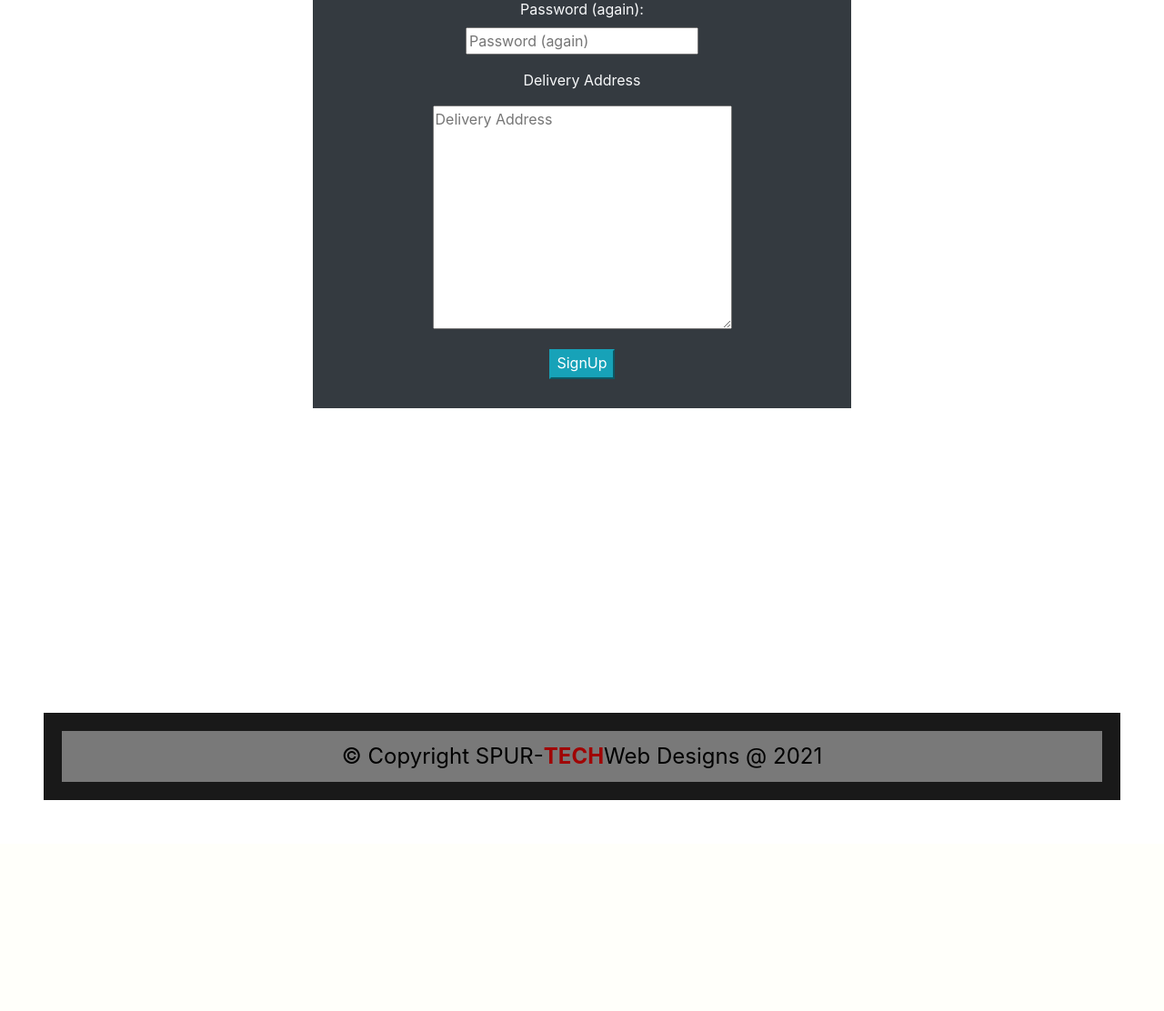
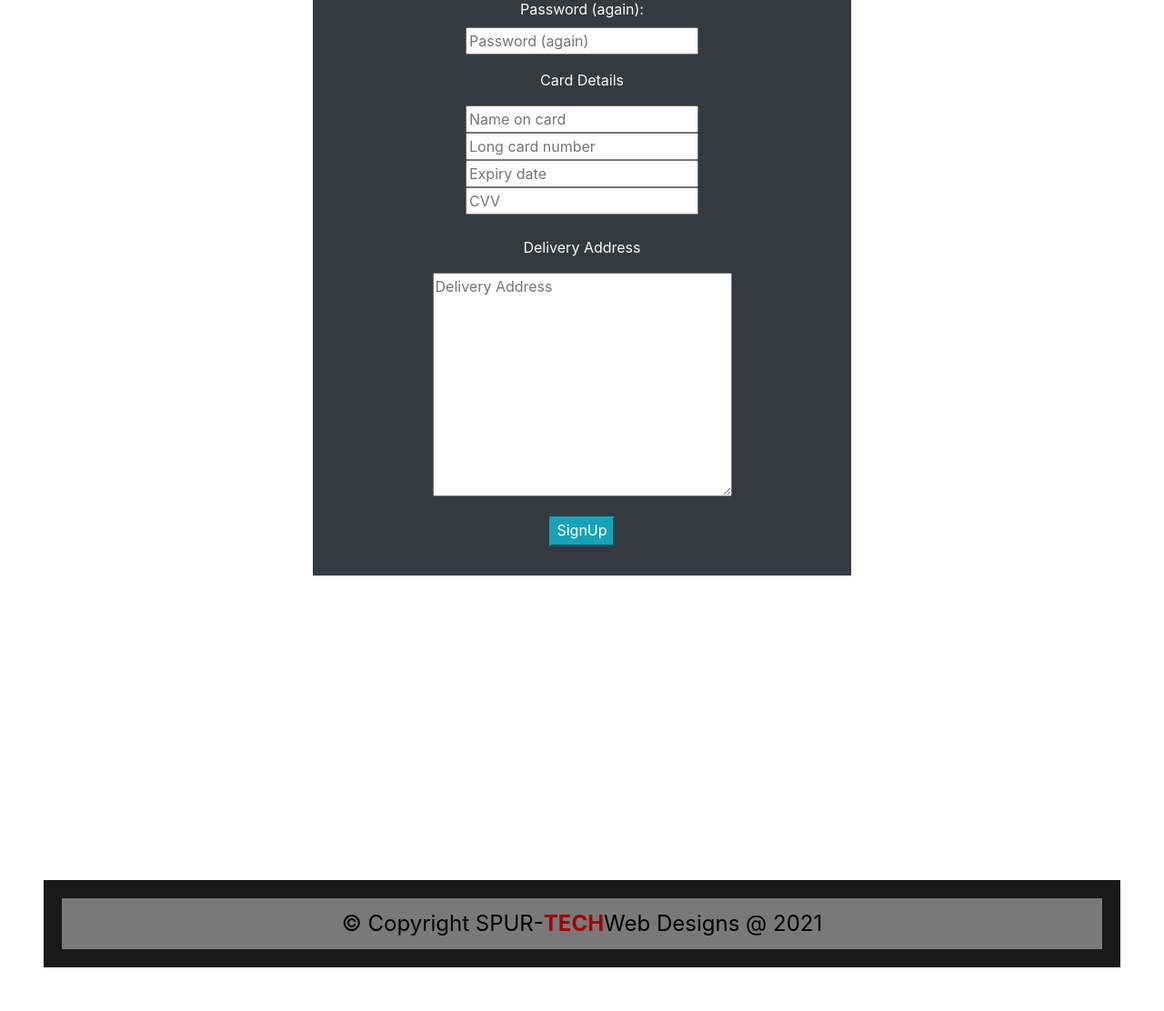
Before and after one commit to SPUR-TECH/uriskitchen, a Django app: page /accounts/signup/ in a window 1280 px wide. Shown: the part 800-1912 px from the top of the page at 91% size. Before the commit the page ends 1680 px from the top, so only its background shows below. Run offline with Django 3.2, Linux system fonts and the light colour scheme; some web fonts are replaced.

Commit message:
add card details to sign up page and link complete order button to success page

```diff
--- a/static/css/style.css
+++ b/static/css/style.css
@@ -320,10 +320,6 @@ li {
 
 .signup h5 {
     margin: 0px;
-}
-
-.logout {
-    margin-top: 100px;
 }
 
 /* success page */
--- a/templates/account/base.html
+++ b/templates/account/base.html
@@ -33,10 +33,6 @@
             {% if user.is_authenticated %}
             <li class="nav-item mt-3">
                 <a class="nav-link" href="{% url 'account_logout' %}">Logout</a>
-            </li>
-            {% csrf_token %}
-            <li class="nav-item mt-3">
-                <a class="nav-link" href="{% url 'success_view' %}">success</a>
             </li>
             {% else %}
             <li class="nav-item">
--- a/templates/account/signup.html
+++ b/templates/account/signup.html
@@ -36,6 +36,15 @@
           {% endfor %}
           {% endif %}
           <div class="field">
+            <p>Card Details</p>
+
+            <input type="text" placeholder="Name on card" aria-label="Name on card" name="Name-on-card"> <br>
+            <input type="text" placeholder="Long card number" aria-label="Card number" name="card-number"><br>
+            <input type="text" placeholder="Expiry date" aria-label="Expiry date" name="Expiry-date"><br>
+            <input type="text" placeholder="CVV" aria-label="Security number" name="Security-number">
+          </div>
+          <br>
+          <div class="field">
             <p>Delivery Address
             </p>
             <textarea name="Delivery Address" placeholder="Delivery Address" id="delvery-address" required cols="30"
--- a/thai/templates/thai/cart.html
+++ b/thai/templates/thai/cart.html
@@ -16,8 +16,9 @@
                 <ul id="desertcart"></ul>
                 {% if user.is_authenticated %}
                 <div class="complete-order">
-                    <button type="submit" class="submit btn-info mt-3 pb-1" onclick="order()">Complete
-                        Order</button>
+                    <a href="{% url 'success_view' %}">
+                        <button type="submit" class="submit btn-info mt-3 pb-1" onclick="order()">Complete
+                            Order</button></a>
                 </div>
                 {% else %}
                 <div>
--- a/uriskitchen/settings.py
+++ b/uriskitchen/settings.py
@@ -30,7 +30,7 @@ TEMPLATES_DIR = os.path.join(BASE_DIR, 'templates')
 SECRET_KEY = os.environ.get('SECRET_KEY')
 
 # SECURITY WARNING: don't run with debug turned on in production!
-DEBUG = True
+DEBUG = False
 
 ALLOWED_HOSTS = ["uriskitchen.herokuapp.com", "localhost"]
 
```
